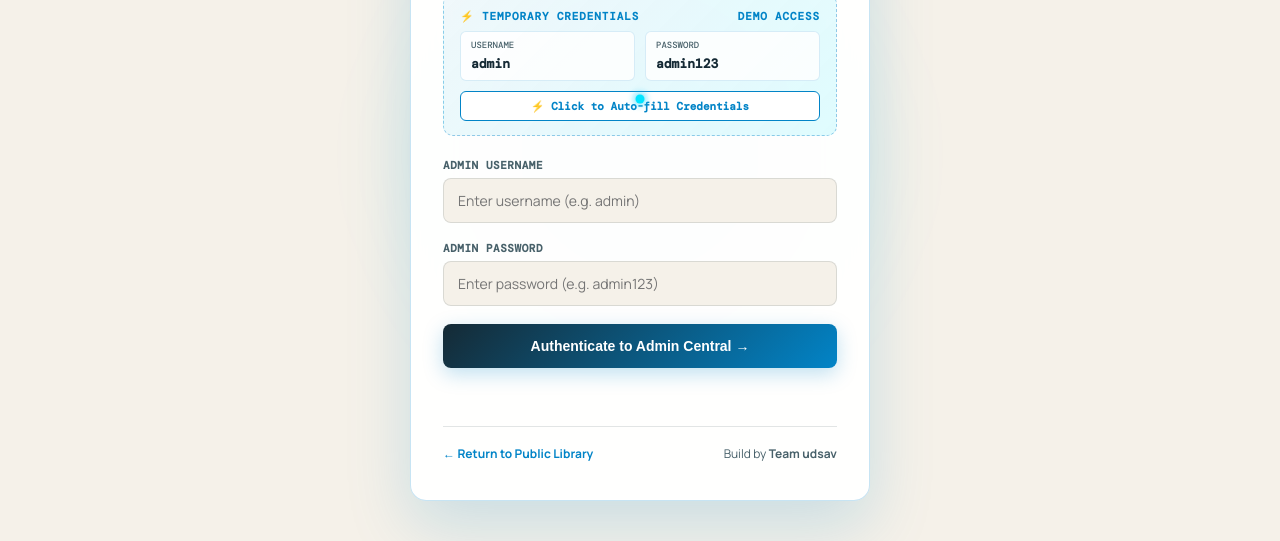
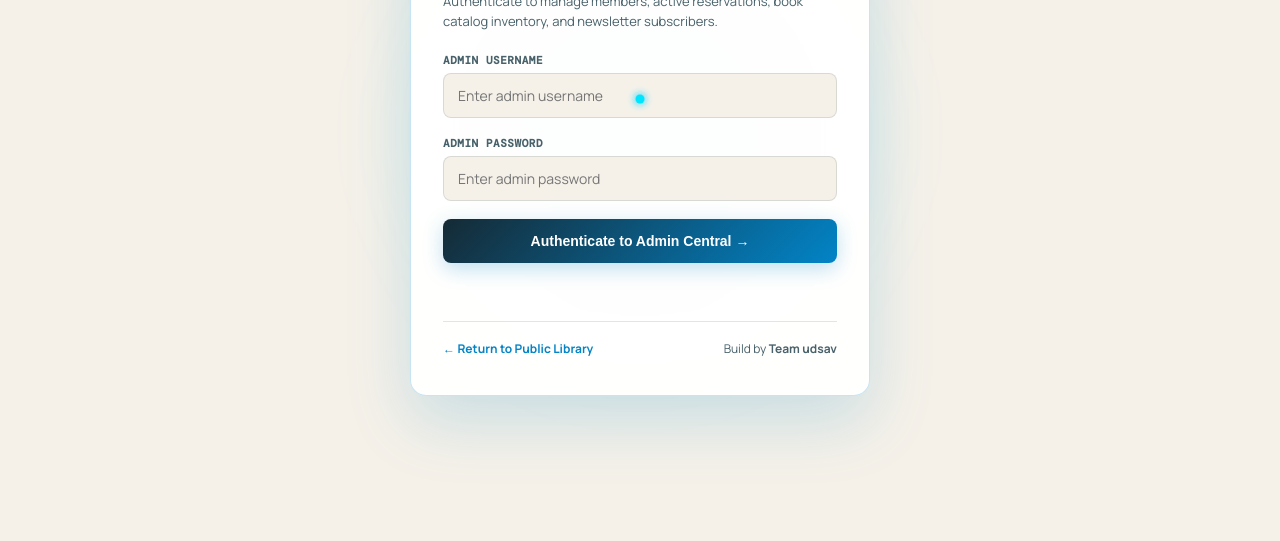
Before and after one commit to abhi23gaur07/the-smart-library, a website: page admin.html in a window 1280 px wide. Shown: the part 301-842 px from the top of the page. After the commit the page ends 800 px from the top, so only its background shows below. Drawn offline with nearby package versions, Linux system fonts and the light colour scheme.

Commit message:
Hide temporary credentials and clean up admin login form

```diff
--- a/admin.html
+++ b/admin.html
@@ -221,67 +221,6 @@
 			font-size: 13px;
 			color: var(--ink-soft);
 			line-height: 1.55;
-		}
-
-		/* Helper credentials box */
-		.cred-helper-box {
-			background: linear-gradient(135deg, rgba(2, 132, 199, 0.06), rgba(0, 229, 255, 0.12));
-			border: 1px dashed rgba(2, 132, 199, 0.4);
-			border-radius: 10px;
-			padding: 14px 16px;
-			margin-bottom: 22px;
-		}
-		.cred-helper-title {
-			display: flex;
-			align-items: center;
-			justify-content: space-between;
-			font: 600 11px 'DM Mono', monospace;
-			color: var(--azure);
-			text-transform: uppercase;
-			letter-spacing: 0.08em;
-			margin-bottom: 8px;
-		}
-		.cred-rows {
-			display: grid;
-			grid-template-columns: 1fr 1fr;
-			gap: 10px;
-			margin-bottom: 10px;
-		}
-		.cred-item {
-			background: rgba(255, 255, 255, 0.85);
-			padding: 7px 10px;
-			border-radius: 6px;
-			border: 1px solid rgba(2, 132, 199, 0.15);
-		}
-		.cred-label {
-			display: block;
-			font: 500 9px 'DM Mono', monospace;
-			color: var(--ink-soft);
-			text-transform: uppercase;
-		}
-		.cred-val {
-			font: 700 13px 'DM Mono', monospace;
-			color: var(--ink);
-		}
-
-		.autofill-btn {
-			width: 100%;
-			background: var(--white);
-			border: 1px solid var(--azure);
-			color: var(--azure);
-			padding: 7px 12px;
-			font: 700 11px 'DM Mono', monospace;
-			border-radius: 6px;
-			cursor: pointer;
-			display: flex;
-			align-items: center;
-			justify-content: center;
-			gap: 6px;
-			transition: all 0.2s;
-		}
-		.autofill-btn:hover {
-			background: var(--azure);
-			color: var(--white);
 		}
 
 		.form-group {
@@ -701,35 +640,14 @@
 			<h1>Admin Central Portal</h1>
 			<p class="subtitle">Authenticate to manage members, active reservations, book catalog inventory, and newsletter subscribers.</p>
 
-			<!-- Helper Demo Credentials Box -->
-			<div class="cred-helper-box">
-				<div class="cred-helper-title">
-					<span>⚡ Temporary Credentials</span>
-					<span>Demo Access</span>
-				</div>
-				<div class="cred-rows">
-					<div class="cred-item">
-						<span class="cred-label">Username</span>
-						<span class="cred-val">admin</span>
-					</div>
-					<div class="cred-item">
-						<span class="cred-label">Password</span>
-						<span class="cred-val">admin123</span>
-					</div>
-				</div>
-				<button id="autofill-btn" type="button" class="autofill-btn">
-					<span>⚡ Click to Auto-fill Credentials</span>
-				</button>
-			</div>
-
 			<form id="admin-login-form">
 				<div class="form-group">
 					<label for="admin-user">Admin Username</label>
-					<input type="text" id="admin-user" required placeholder="Enter username (e.g. admin)" autocomplete="username">
+					<input type="text" id="admin-user" required placeholder="Enter admin username" autocomplete="username">
 				</div>
 				<div class="form-group">
 					<label for="admin-pass">Admin Password</label>
-					<input type="password" id="admin-pass" required placeholder="Enter password (e.g. admin123)" autocomplete="current-password">
+					<input type="password" id="admin-pass" required placeholder="Enter admin password" autocomplete="current-password">
 				</div>
 				<button type="submit" class="admin-login-submit">Authenticate to Admin Central →</button>
 				<div id="login-status-msg" class="admin-login-status"></div>
@@ -994,7 +912,6 @@
 		const userInp = document.getElementById('admin-user');
 		const passInp = document.getElementById('admin-pass');
 		const statusMsg = document.getElementById('login-status-msg');
-		const autofillBtn = document.getElementById('autofill-btn');
 		const logoutBtn = document.getElementById('header-logout-btn');
 		const refreshBtn = document.getElementById('refresh-dash-btn');
 
@@ -1022,14 +939,6 @@
 				return String(d);
 			}
 		}
-
-		// Autofill Demo credentials
-		autofillBtn.addEventListener('click', () => {
-			userInp.value = 'admin';
-			passInp.value = 'admin123';
-			statusMsg.textContent = 'Demo credentials filled. Click Authenticate!';
-			statusMsg.classList.add('success');
-		});
 
 		// Login Form Submission
 		loginForm.addEventListener('submit', async e => {
--- a/server.js
+++ b/server.js
@@ -321,7 +321,7 @@ app.post('/api/admin/login', (req, res) => {
   }
 
   console.warn(`[ADMIN ACCESS ATTEMPT] Failed admin login attempt for username: "${username}"`);
-  return res.status(401).json({ success: false, error: 'Invalid admin credentials. Use demo: admin / admin123' });
+  return res.status(401).json({ success: false, error: 'Invalid admin credentials. Access denied.' });
 });
 
 // DELETE /api/admin/members/:id - Admin delete a registered member
```
